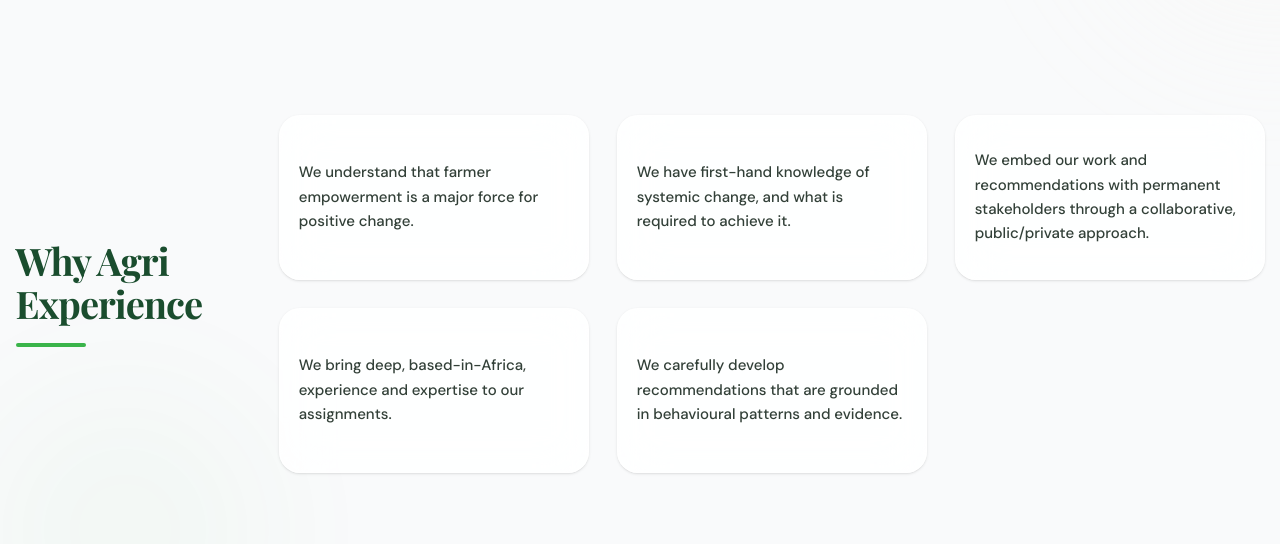
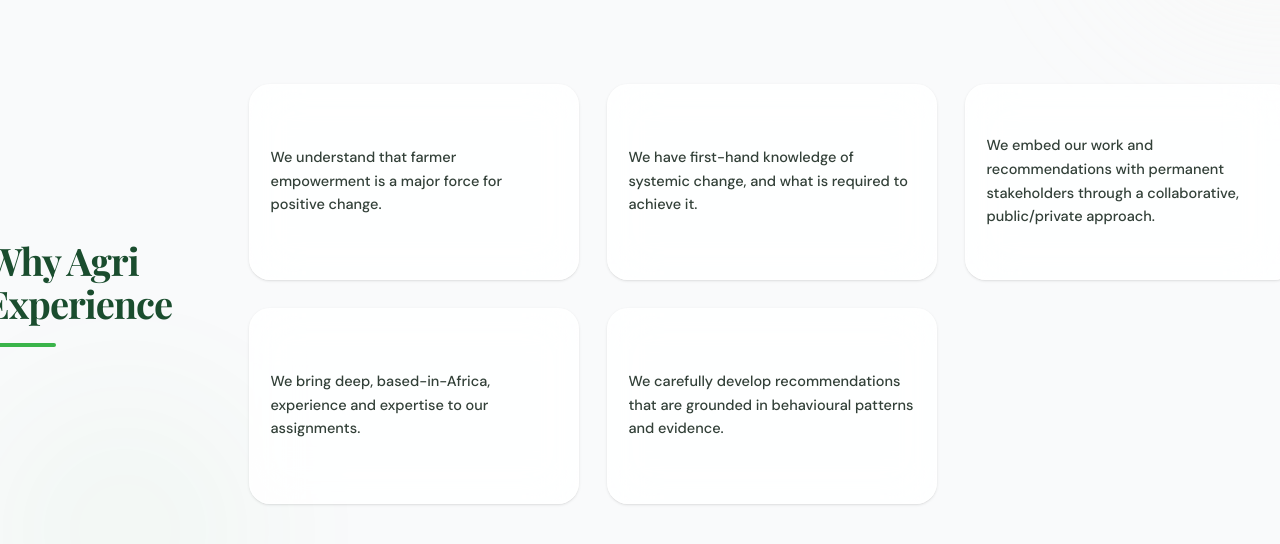
Before and after one commit to KenanWilliam/agri-v1, a Next.js app: page /en in a window 1280 px wide. Shown: the part 945-1489 px from the top of the page. Built offline with nearby package versions, Linux system fonts and the light colour scheme.

Commit message:
fix(home): increase card container height and optimize text sizing to prevent card content overflow

```diff
--- a/app/[locale]/page.tsx
+++ b/app/[locale]/page.tsx
@@ -148,7 +148,7 @@ export default function Home() {
     }
   ]
 
-  const UNIFORM_CARD_WIDTH = "w-[270px] lg:w-[310px] min-[1440px]:w-[390px] 2xl:w-[430px]"
+  const UNIFORM_CARD_WIDTH = "w-[290px] lg:w-[330px] min-[1440px]:w-[410px] 2xl:w-[450px]"
 
   const agriCards = [
     { text: tAgri('card_3'), width: UNIFORM_CARD_WIDTH },
@@ -294,16 +294,16 @@ export default function Home() {
                       </motion.div>
                     </div>
 
-                    <div className="grid grid-rows-2 grid-flow-col gap-3.5 lg:gap-4 min-[1440px]:gap-6 xl:gap-8 shrink-0 py-4 lg:py-6 h-[clamp(320px,50vh,460px)]">
+                    <div className="grid grid-rows-2 grid-flow-col gap-3.5 lg:gap-4 min-[1440px]:gap-6 xl:gap-8 shrink-0 py-3 lg:py-4 h-[clamp(370px,56vh,540px)]">
                       {agriCards.map((item, idx) => (
                         <div
                           key={idx}
-                          className={`${item.width} h-full shrink-0 bg-white/85 backdrop-blur-xl p-5 lg:p-5.5 min-[1440px]:p-7 2xl:p-8 rounded-2xl xl:rounded-3xl border border-white/60 hover:bg-white transition-all duration-300 group relative overflow-hidden flex flex-col justify-center shadow-sm hover:shadow-md`}
+                          className={`${item.width} h-full shrink-0 bg-white/85 backdrop-blur-xl p-5 lg:p-6 min-[1440px]:p-7 2xl:p-8 rounded-2xl xl:rounded-3xl border border-white/60 hover:bg-white transition-all duration-300 group relative overflow-hidden flex flex-col justify-center shadow-sm hover:shadow-md`}
                         >
                           <div className="absolute inset-0 bg-gradient-to-br from-primary-green/5 to-transparent opacity-0 group-hover:opacity-100 transition-opacity duration-300" />
-                          <div className="relative z-10 flex flex-col justify-center h-full">
+                          <div className="relative z-10 flex flex-col justify-center h-full overflow-hidden">
                             <p
-                              className="text-charcoal/90 font-medium leading-relaxed text-sm sm:text-base lg:text-[15px] min-[1440px]:text-lg 2xl:text-xl"
+                              className="text-charcoal/90 font-medium leading-relaxed text-xs sm:text-sm lg:text-[14.5px] min-[1440px]:text-[16.5px] 2xl:text-[18px]"
                             >
                               {item.text}
                             </p>
@@ -326,16 +326,16 @@ export default function Home() {
                       </motion.div>
                     </div>
 
-                    <div className="grid grid-rows-2 grid-flow-col gap-3.5 lg:gap-4 min-[1440px]:gap-6 xl:gap-8 shrink-0 py-4 lg:py-6 h-[clamp(320px,50vh,460px)]">
+                    <div className="grid grid-rows-2 grid-flow-col gap-3.5 lg:gap-4 min-[1440px]:gap-6 xl:gap-8 shrink-0 py-3 lg:py-4 h-[clamp(370px,56vh,540px)]">
                       {beliefs.map((belief, idx) => (
                         <div
                           key={idx}
-                          className={`${belief.width} h-full shrink-0 bg-white/5 backdrop-blur-sm border border-white/10 p-5 lg:p-5.5 min-[1440px]:p-7 2xl:p-8 rounded-2xl xl:rounded-3xl hover:bg-white/10 transition-all duration-300 flex flex-col justify-center`}
+                          className={`${belief.width} h-full shrink-0 bg-white/5 backdrop-blur-sm border border-white/10 p-5 lg:p-6 min-[1440px]:p-7 2xl:p-8 rounded-2xl xl:rounded-3xl hover:bg-white/10 transition-all duration-300 flex flex-col justify-center overflow-hidden`}
                         >
-                          <div className="flex flex-col justify-center gap-2 min-[1440px]:gap-3 h-full">
-                            <h3 className="text-base sm:text-lg min-[1440px]:text-xl 2xl:text-2xl font-serif text-white font-bold leading-snug">{belief.title}</h3>
+                          <div className="flex flex-col justify-center gap-1.5 min-[1440px]:gap-2.5 h-full overflow-hidden">
+                            <h3 className="text-sm sm:text-base min-[1440px]:text-lg 2xl:text-xl font-serif text-white font-bold leading-snug">{belief.title}</h3>
                             <p
-                              className="text-white/80 font-normal leading-relaxed text-xs sm:text-sm lg:text-[14px] min-[1440px]:text-base 2xl:text-lg"
+                              className="text-white/80 font-normal leading-relaxed text-xs sm:text-[13.5px] lg:text-[14px] min-[1440px]:text-[15.5px] 2xl:text-[17px]"
                             >
                               {belief.text}
                             </p>
```
